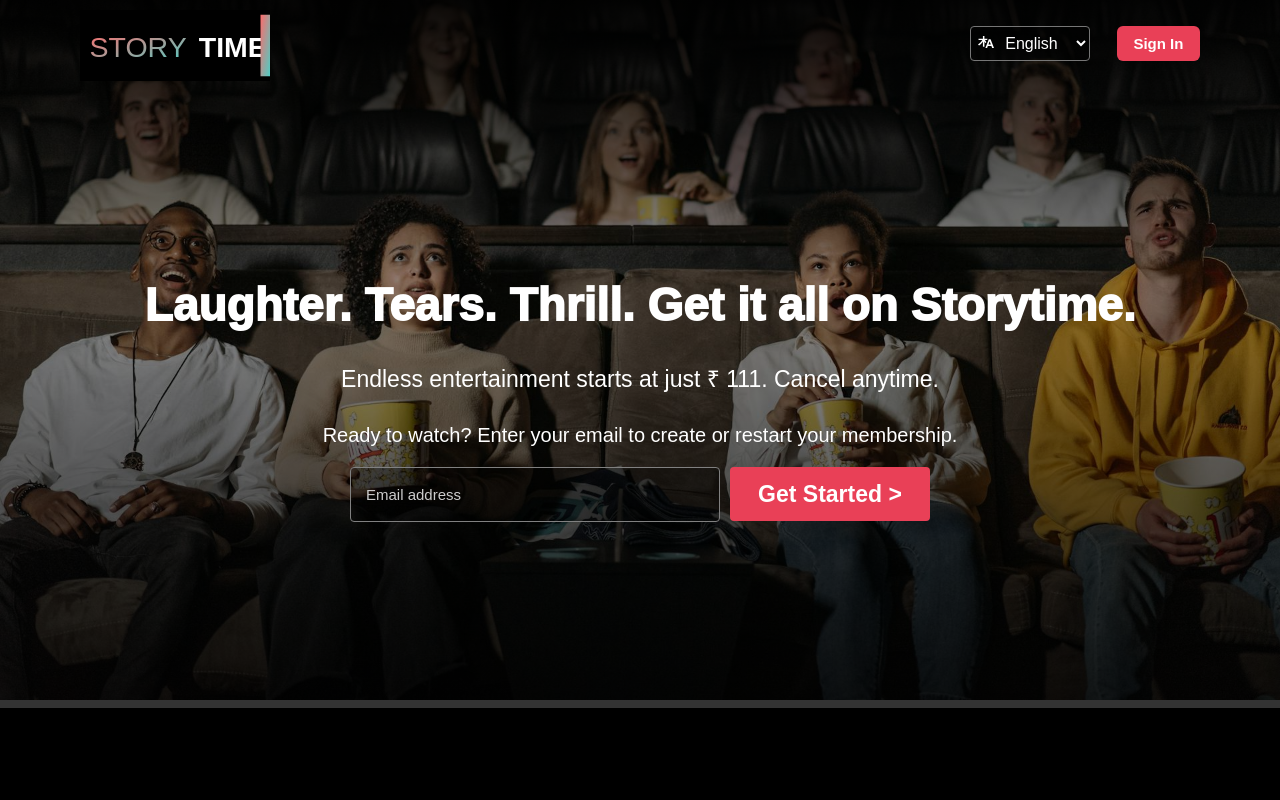
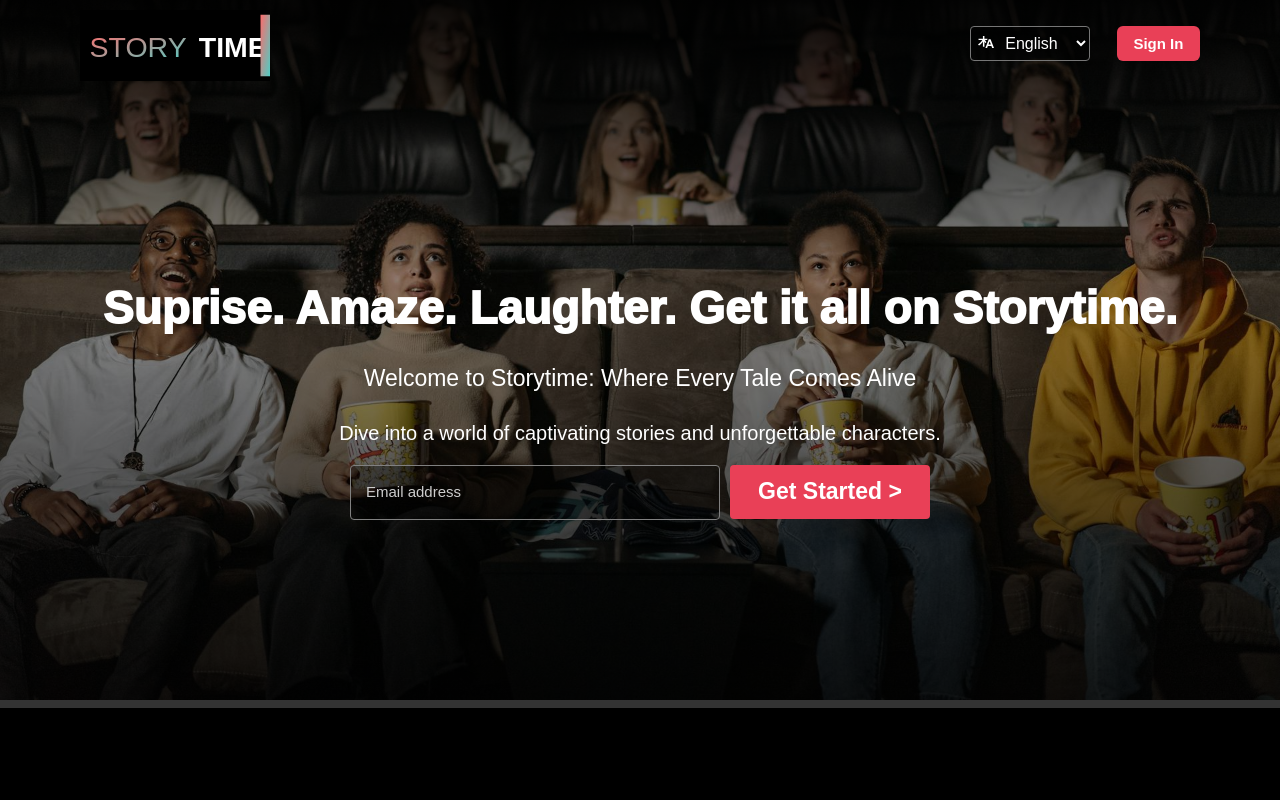
Before and after one commit to AnkiCodeAdventures/storytime, a React (Vite) app: page / in a window 1280 px wide. Shown: the top 800 px of the page. Built offline with nearby package versions, Linux system fonts and the light colour scheme.

Commit message:
change hero text

```diff
--- a/src/components/Email/Email.jsx
+++ b/src/components/Email/Email.jsx
@@ -6,7 +6,7 @@ function Email() {
   return (
     <div className={styles.emailBlock}>
       <Typography.Text>
-        Ready to watch? Enter your email to create or restart your membership.
+        Dive into a world of captivating stories and unforgettable characters.
       </Typography.Text>
       <div className={styles.emailContainer}>
         <input
--- a/src/containers/Section1/Section1.jsx
+++ b/src/containers/Section1/Section1.jsx
@@ -12,11 +12,11 @@ function Section1() {
         <main className={styles.main}>
           <div className={styles.membershipContainer}>
             <Typography.MainHeading>
-              Laughter. Tears. Thrill. Get it all on Storytime.
+              Suprise. Amaze. Laughter. Get it all on Storytime.
             </Typography.MainHeading>
 
             <Typography.Subtitle>
-              Endless entertainment starts at just ₹ 111. Cancel anytime.
+              Welcome to Storytime: Where Every Tale Comes Alive
             </Typography.Subtitle>
 
             <Email />
```
